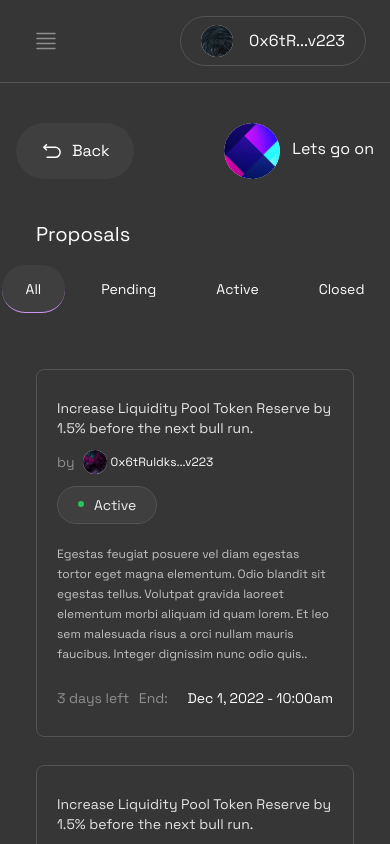
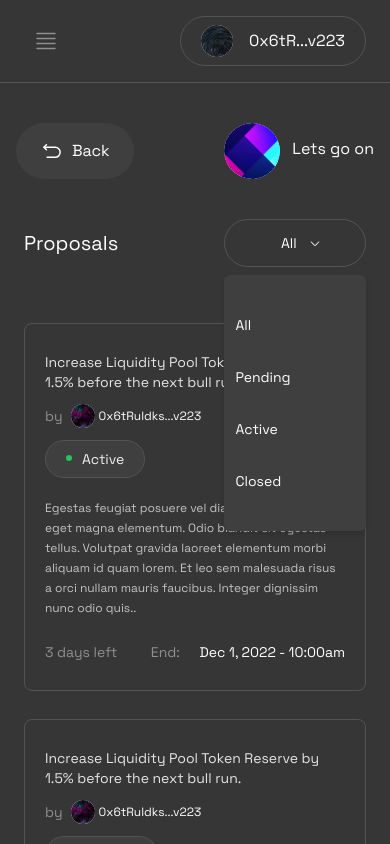
Before and after one commit to PEeGEe21/WaveDAOs, a Next.js app: page /spaces/2/proposals in a window 390 px wide. Both pictures are taken after a click on the button "All". Built offline with nearby package versions, Linux system fonts and the light colour scheme.

Commit message:
modified app's mobile responsiveness

```diff
--- a/pages/spaces/[id]/proposals/index.js
+++ b/pages/spaces/[id]/proposals/index.js
@@ -1,4 +1,4 @@
-import React from 'react'
+import React, { useState } from 'react'
 import { useRouter } from 'next/router';
 import Layout from '../../../../components/Layout/Layout'
 import { Tabs } from 'react-tabs'
@@ -7,11 +7,21 @@ import TabList from 'react-tabs/lib/components/TabList'
 import TabPanel from 'react-tabs/lib/components/TabPanel'
 import ReturnIcon from '../../../../components/Icons/ReturnIcon';
 import Link from 'next/link';
+import DropdownIcon from '../../../../components/Icons/DropdownIcon';
 
 const Proposals = () => {
     const router = useRouter();
     const goBack =()=>{
         router.back();
+    }
+    const [tabDropdown, setTabDropdown] = useState();
+
+
+    const handleTabDropdown = () =>{
+        console.log("clicked")
+        setTabDropdown(!tabDropdown)
+
+
     }
   return (
     <div>
@@ -36,18 +46,64 @@ const Proposals = () => {
                     </div>
                 </div>
 
-                <div className=' w-full mt-3 md:mt-0  relative h-full px-5 '>
+                <div className=' w-full mt-3 md:mt-0  relative h-full px-2 lg:px-5 '>
 
 
 
 
                             <Tabs>
-                                <div className='flex items-center py-4 mb-3 flex-col lg:flex-row'>
-                                    <div className='flex-1 w-full mb-4 md:mb-0'>
+                                <div className='flex items-center py-4 mb-3 '>
+                                    <div className='flex-1 w-full mb-0'>
                                         <h3 className='section__header'>Proposals</h3>
                                     </div>
 
-                                    <TabList className='flex flex-row items-center justify-start  tabs-header rounded-md gap-3'>
+
+                                    <div className='relative w-5/12 lg:hidden block '>
+                                        <button className="flex items-center  bg-transparent text-sm border-[#545252] border px-5 py-2 rounded-full h-12 w-full justify-center" onClick={handleTabDropdown}>
+                                            <span className='text-sm flex items-center pl-3' >
+                                                All
+                                            <DropdownIcon className="text-sm text-[#545252] "/>
+                                            </span>
+                                        </button>
+
+                                        <div className={`absolute border-none category-menu ${tabDropdown ? "show" : ""}  large-dropdown  shadow-md rounded-md w-full h-64 max-w-full scrollbar-change fade-in z-10 py-3 mt-2`}>
+
+                                        <TabList>
+
+                                            <div className=" py-4 h-full scrollbar-change overflow-y-auto space-y-2">
+
+                                                <Tab className=''>
+
+                                                    <button className={`flex items-center py-3 px-3 text-sm justify-between   w-full  hover:bg-[#545252] transition duration-200 ease-in-out  `} type="button">
+                                                        All
+                                                    </button>
+
+                                                </Tab>
+                                                <Tab className=''>
+                                                    <button className={`flex items-center py-3 px-3 text-sm justify-between  w-full  hover:bg-[#545252] transition duration-200 ease-in-out  `} type="button">
+                                                        Pending
+                                                    </button>
+                                                </Tab>
+                                                <Tab className=''>
+                                                    <button className={`flex items-center py-3 px-3 text-sm justify-between  w-full  hover:bg-[#545252] transition duration-200 ease-in-out  `} type="button">
+                                                        Active
+                                                    </button>
+                                                </Tab>
+                                                <Tab className=''>
+                                                    <button className={`flex items-center py-3 px-3 text-sm justify-between  w-full  hover:bg-[#545252] transition duration-200 ease-in-out  `} type="button">
+                                                        Closed
+                                                    </button>
+                                                </Tab>
+
+
+                                            </div>
+                                        </TabList>
+
+                                        </div>
+
+                                    </div>
+
+                                    <TabList className='hidden lg:flex flex-row items-center justify-start  tabs-header rounded-md gap-3'>
                                         <Tab className=''>
                                             <button className="flex items-center text-sm px-6 py-3 rounded button2 h-12">
                                                 All
```
